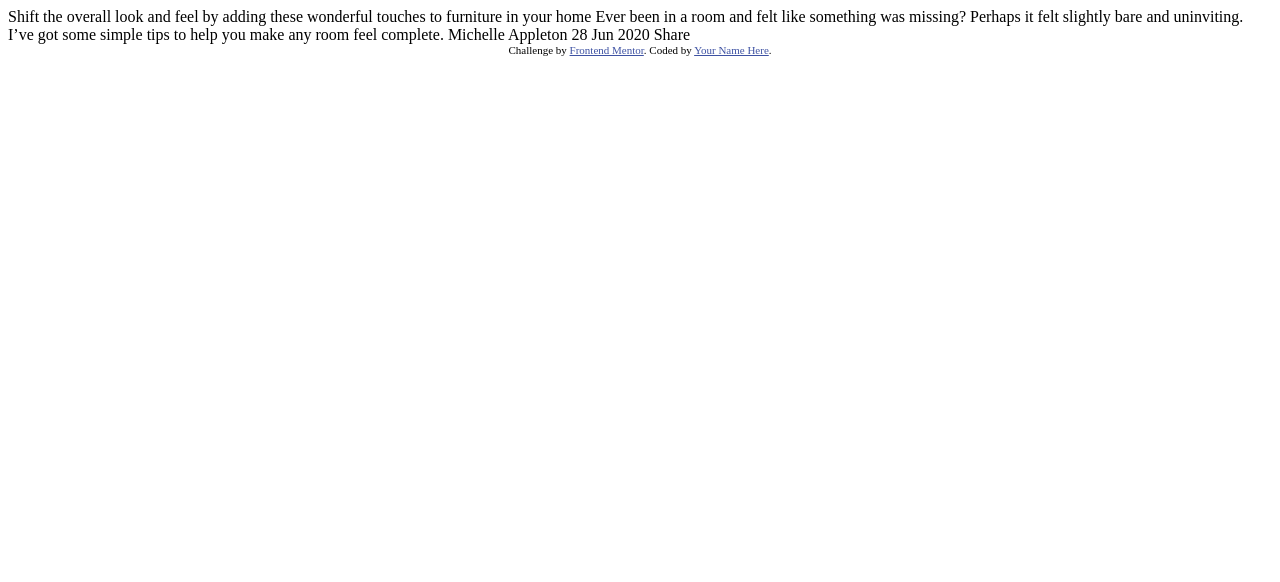
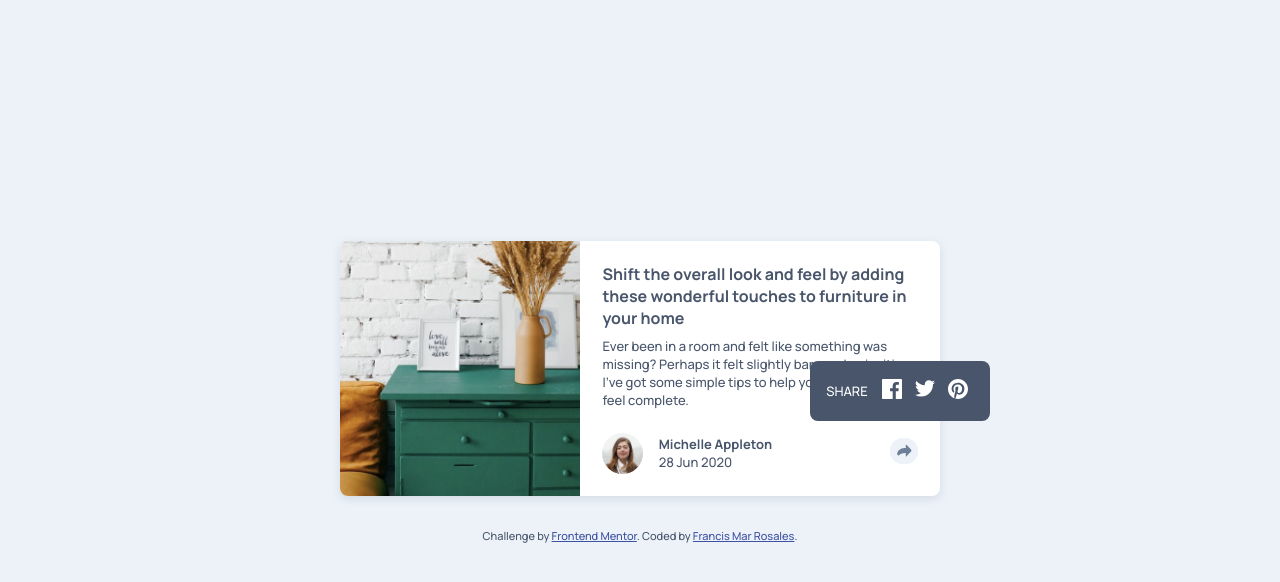
Before and after one commit to kitdea/article-preview-component-master, a plain HTML site: page index.html in a window 1280 px wide. Drawn offline with nearby package versions, Linux system fonts and the light colour scheme.

Commit message:
adding hide and show icon styling

```diff
--- /dev/null
+++ b/css/style.css
@@ -0,0 +1,223 @@
+* {
+  margin: 0;
+  padding: 0;
+  box-sizing: border-box;
+}
+
+body {
+  display: flex;
+  flex-direction: column;
+  justify-content: center;
+  align-items: center;
+  width: 100%;
+  min-height: 98vh;
+  font-family: 'Manrope', sans-serif;
+  font-size: 13px;
+  font-weight: 500;
+  color: hsl(217, 19%, 35%);
+  background-color: hsl(210, 46%, 95%);
+}
+
+.p-col {
+  padding: 2rem;
+}
+
+.art-container {
+  display: flex;
+  position: relative;
+  width: 100%;
+  max-width: 600px;
+  height: auto;
+  background-color: #fff;
+  border-radius: 0.5rem;
+  box-shadow: 0 3px 10px hsla(214, 17%, 51%, 0.185);
+}
+
+.art-img {
+  background: url(/images/drawers.jpg) no-repeat left center;
+  background-size: cover;
+  width: 40%;
+  padding: 0;
+  border-radius: 0.5rem 0 0 0.5rem;
+}
+
+.art-content {
+  display: flex;
+  flex-direction: column;
+  justify-content: space-between;
+  width: 60%;
+  padding: 1.4rem;
+}
+
+.art-content h3 {
+  font-size: 16px;
+  font-weight: 700 !important;
+}
+
+.main-text {
+  margin: 0.5rem 0 1rem 0;
+}
+
+.art-img img {
+  width: 100%;
+
+}
+
+.art-profile {
+  display: flex;
+  align-items: center;
+  justify-content: space-between;
+  margin-top: 0.5rem;
+  position: relative;
+}
+
+.avatar {
+  display: flex;
+  align-items: center;
+}
+
+.avatar img {
+  width: 14%;
+  height: 14%;
+  margin-right: 1rem;
+  border-radius: 50px;
+}
+
+.avatar h4 {
+  font-weight: 700;
+}
+
+.share-icon, .close-icon {
+  background-color: hsl(210, 46%, 95%);
+  padding: 0.4rem;
+  border-radius: 50px;
+  cursor: pointer;
+}
+
+.social-media {
+  display: none;
+  position: absolute;
+  top: 120px;
+  right: -50px;
+  display: flex;
+  flex-direction: row;
+  justify-content: space-between;
+  align-items: center;
+  min-height: 60px;
+  color: #fff;
+  background-color: hsl(217, 19%, 35%);
+  padding: 0 1rem;
+  border-radius: 0.5rem;
+}
+
+.social-media ul {
+  display: flex;
+  align-items: center;
+  margin-left: 0.5rem;
+}
+
+.social-media ul li {
+  text-decoration: none;
+  list-style: none;
+}
+
+.social-media li {
+  margin: 0 0.4rem;
+}
+
+.social-media li img {
+  background-color: hsl(217, 19%, 35%);
+}
+
+.social-media p {
+  text-transform: uppercase;
+}
+
+.close-icon {
+  position: absolute;
+  top: 77px;
+  left: 80px;
+}
+
+@media (max-width: 768px) {
+  .art-container {
+    flex-direction: column;
+    width: 100%;
+    max-width: 340px;
+    margin: 0 1rem;
+  }
+
+  .art-img, .art-content {
+    width: 100%;
+    padding: 1rem 1rem 0 1rem;
+  }
+
+  .art-img {
+    min-height: 250px;
+    border-radius: 0.5rem 0.5rem 0 0;
+  }
+
+  .art-profile  {
+    padding: 1rem 0;
+    margin-top: unset;
+  }
+
+  .avatar p {
+    margin: unset;
+  }
+
+  .main-text {
+    margin: 0.5rem 0 1.6rem 0;
+  }
+
+  .social-media {
+    /* display: flex;  */
+    flex-direction: row;
+    align-items: center;
+    min-height: 70px;
+    color: #fff;
+    background-color: hsl(217, 19%, 35%);
+    padding: 0 1rem 0 1rem;
+    border-radius: 0 0 0.5rem 0.5rem;
+  }
+
+  .social-media {
+    display: none;
+    position: unset;
+    margin-top: -76px;
+    width: 100%;
+    height: 76px;
+    max-width: 340px;
+    z-index: 10;
+  }
+
+  .social-media p {
+    color: #fff !important;
+    font-size: 0.8rem;
+    font-weight: 400;
+    text-transform: uppercase;
+  }
+
+  .close-icon {
+    display: unset !important;
+    position: unset;
+    cursor: pointer;
+    margin-left: 5rem;
+  }
+
+  .cgc-button button {
+    color: #000;
+    /* background-color: #D3BC90; */
+    cursor: pointer;
+    padding: 1rem;
+    border: none;
+  }
+
+  .cgc-btn-inactive {
+    background-color: #D3BC90;
+  }
+
+  .cgc-btn-active:focus {
+    background-color: #d1ac66;
+  }
+}
--- a/index.html
+++ b/index.html
@@ -5,32 +5,63 @@
   <meta name="viewport" content="width=device-width, initial-scale=1.0"> <!-- displays site properly based on user's device -->
 
   <link rel="icon" type="image/png" sizes="32x32" href="./images/favicon-32x32.png">
-
+  <link rel="preconnect" href="https://fonts.gstatic.com" crossorigin>
+  <link href="https://fonts.googleapis.com/css2?family=Manrope:wght@500;700&display=swap" rel="stylesheet">
+  <link rel="stylesheet" href="/css/style.css">
   <title>Frontend Mentor | Article preview component</title>
 
   <!-- Feel free to remove these styles or customise in your own stylesheet 👍 -->
   <style>
-    .attribution { font-size: 11px; text-align: center; }
+    .attribution { font-size: 11px; text-align: center; margin-top: 2rem; }
     .attribution a { color: hsl(228, 45%, 44%); }
   </style>
 </head>
 <body>
 
-  Shift the overall look and feel by adding these wonderful
-  touches to furniture in your home
+<div class="art-container">
+  <div class="art-img p-col">
 
-  Ever been in a room and felt like something was missing? Perhaps
-  it felt slightly bare and uninviting. I’ve got some simple tips
-  to help you make any room feel complete.
+  </div>
+  <div class="art-content p-col">
+    <h3>
+      Shift the overall look and feel by adding these wonderful touches to furniture in your home
+    </h3>
+    <p class="main-text">
+      Ever been in a room and felt like something was missing? Perhaps it felt slightly bare and uninviting. I’ve got some simple tips to help you make any room feel complete.
+    </p>
+    <div class="art-profile">
+      <div class="avatar">
+        <img src="/images/avatar-michelle.jpg">
+        <div>
+          <h4>Michelle Appleton</h4>
+          <p>28 Jun 2020</p>
+        </div>
+      </div>
+      <div>
+         <img class="share-icon" src="/images/icon-share.svg">
+      </div>
+    </div>
 
-  Michelle Appleton
-  28 Jun 2020
+  </div>
 
-  Share
+  <div class="social-media">
+    <p>Share</p>
+      <ul>
+        <li><img src="/images/icon-facebook.svg"></li>
+        <li><img src="/images/icon-twitter.svg"></li>
+        <li><img src="/images/icon-pinterest.svg"></li>
+      </ul>
+    <img class="close-icon" src="/images/icon-share.svg">
+  </div>
+</div>
 
+<footer>
   <div class="attribution">
     Challenge by <a href="https://www.frontendmentor.io?ref=challenge" target="_blank">Frontend Mentor</a>.
-    Coded by <a href="#">Your Name Here</a>.
+    Coded by <a href="#">Francis Mar Rosales</a>.
   </div>
+</footer>
+<script src="https://cdnjs.cloudflare.com/ajax/libs/jquery/3.6.0/jquery.min.js"></script>
+<script src="/js/app.js"></script>
 </body>
 </html>
--- /dev/null
+++ b/js/app.js
@@ -0,0 +1,7 @@
+$('.share-icon').click(function() {
+  $('.social-media').show().css('display', 'flex');
+});
+
+$('.close-icon').click(function() {
+  $('.social-media').toggle();
+});
```
